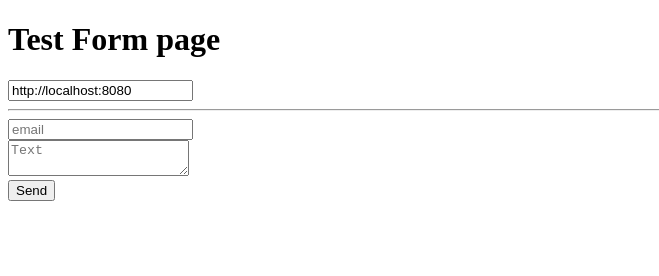
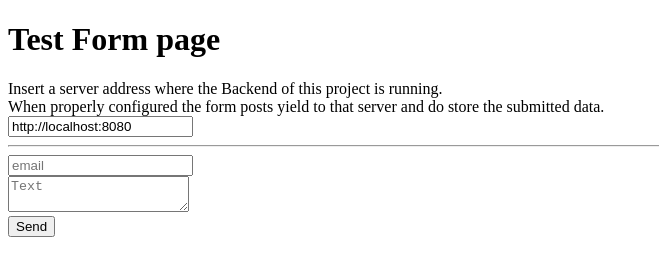
Before and after one commit to greyshine/SimpleHttpPostReceiver, a plain HTML site: page docs/index.html in a window 1280 px wide. Shown: the whole page, without its empty margins (0-659 px from the left). Drawn offline with nearby package versions, Linux system fonts and the light colour scheme.

Commit message:
more enhancements

```diff
--- a/docs/index.html
+++ b/docs/index.html
@@ -6,7 +6,6 @@
 
     <script src="https://cdn.jsdelivr.net/npm/axios/dist/axios.min.js"></script>
     <script src="script.js"></script>
-
 </head>
 
 <body>
@@ -17,6 +16,10 @@
 
 <h1>Test Form page</h1>
 
+<div>
+    Insert a server address where the Backend of this project is running.<br/>
+    When properly configured the form posts yield to that server and do store the submitted data.
+</div>
 <div>
     <input id="serverAddress" placeholder="server-adress" value="http://localhost:8080"/>
 </div>
--- a/docs/script.js
+++ b/docs/script.js
@@ -28,8 +28,6 @@ const f = function () {
 
             const url = document.getElementById('serverAddress').value + '/send';
 
-            alert(url);
-
             axios.post(url, formData, config)
                 .then(
                     response => {
```
